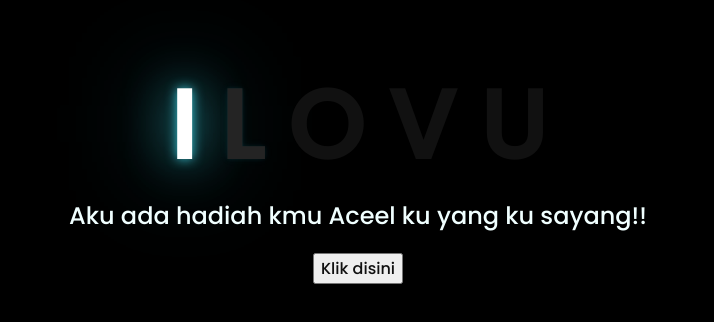
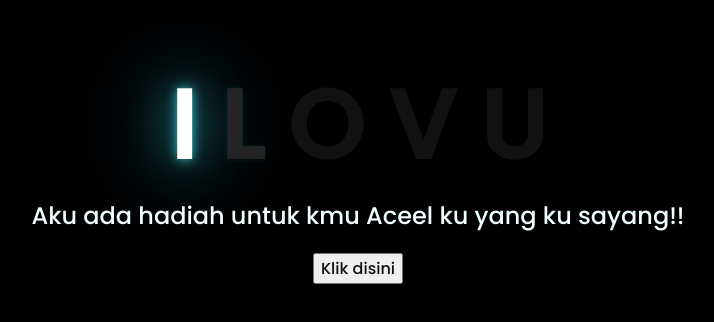
Before and after one commit to mochammadrizky19/Acel-yang-kusayangg, a plain HTML site: page index.html in a window 1280 px wide. Shown: the part 240-562 px from the top of the page, without its empty margins (290-1004 px from the left). Drawn offline with Linux system fonts and the light colour scheme.

Commit message:
index.html

```diff
--- a/index.html
+++ b/index.html
@@ -17,7 +17,7 @@
         <span>U</span>
     </div>
     <div class="description">
-        <span>Aku ada hadiah kmu Aceel ku yang ku sayang!!</span>
+        <span>Aku ada hadiah untuk kmu Aceel ku yang ku sayang!!</span>
     </div>
     <div class="button">
         <button>
```
